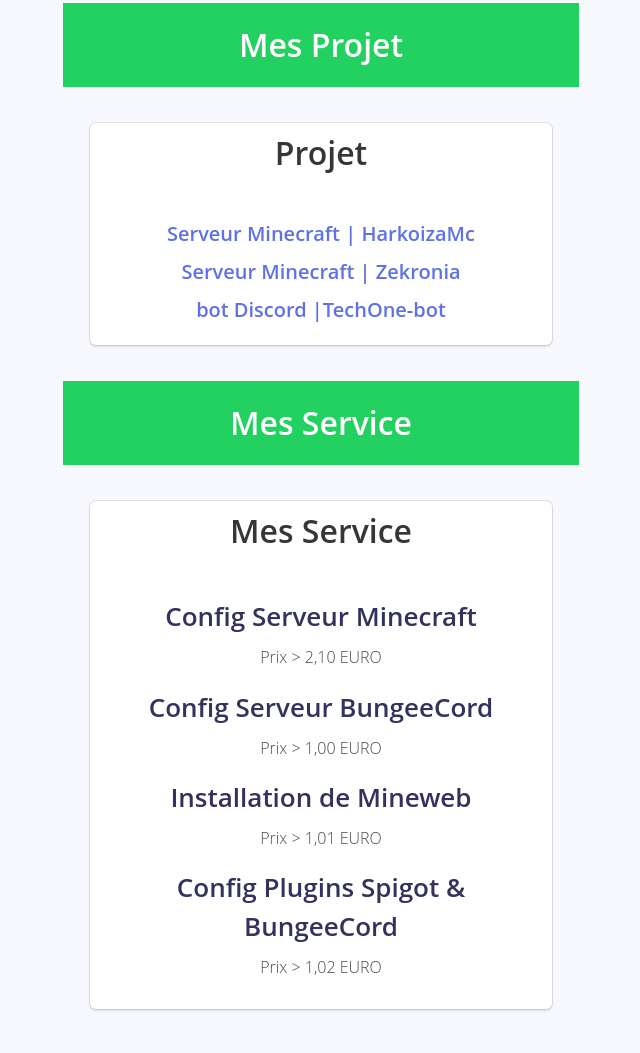
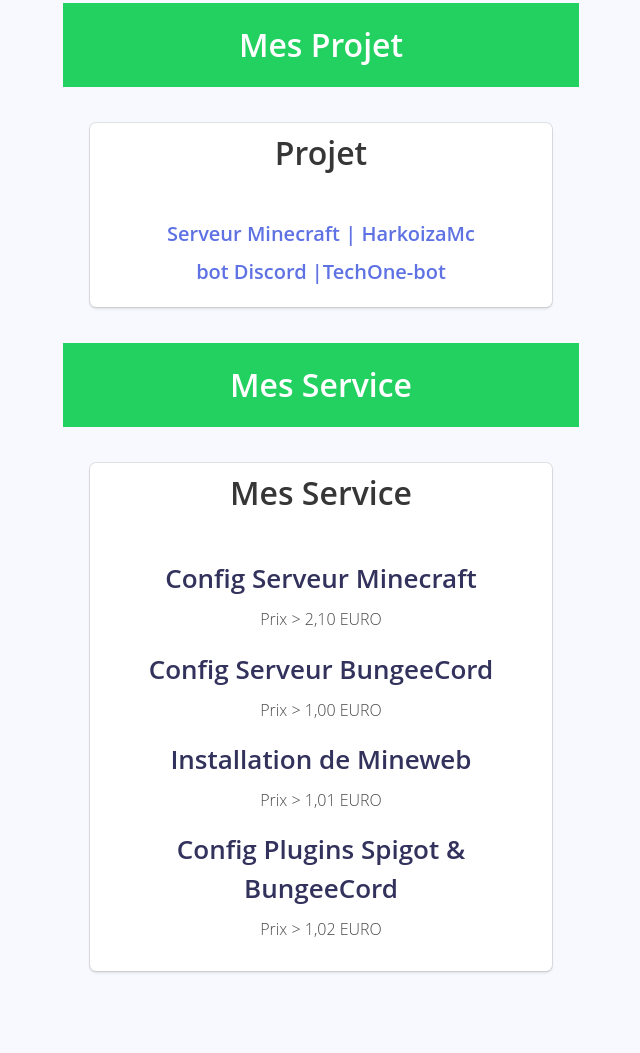
Before and after one commit to webteches/techone-dev, a plain HTML site: page index.html in a window 1280 px wide. Shown: the part 1720-2773 px from the top of the page, without its empty margins (319-959 px from the left). Drawn offline with nearby package versions, Linux system fonts and the light colour scheme.

Commit message:
Update index.html

```diff
--- a/index.html
+++ b/index.html
@@ -174,7 +174,6 @@
                                 <br>
 
 				    <h2><a href="https://harkoziamc.tk">Serveur Minecraft | HarkoizaMc </a></h2>
-				    <h2><a href="#dev">Serveur Minecraft | Zekronia </a></h2>
 				    <h2><a href="#dev"> bot Discord |TechOne-bot</a></h2>
 
                                 </div>
```
